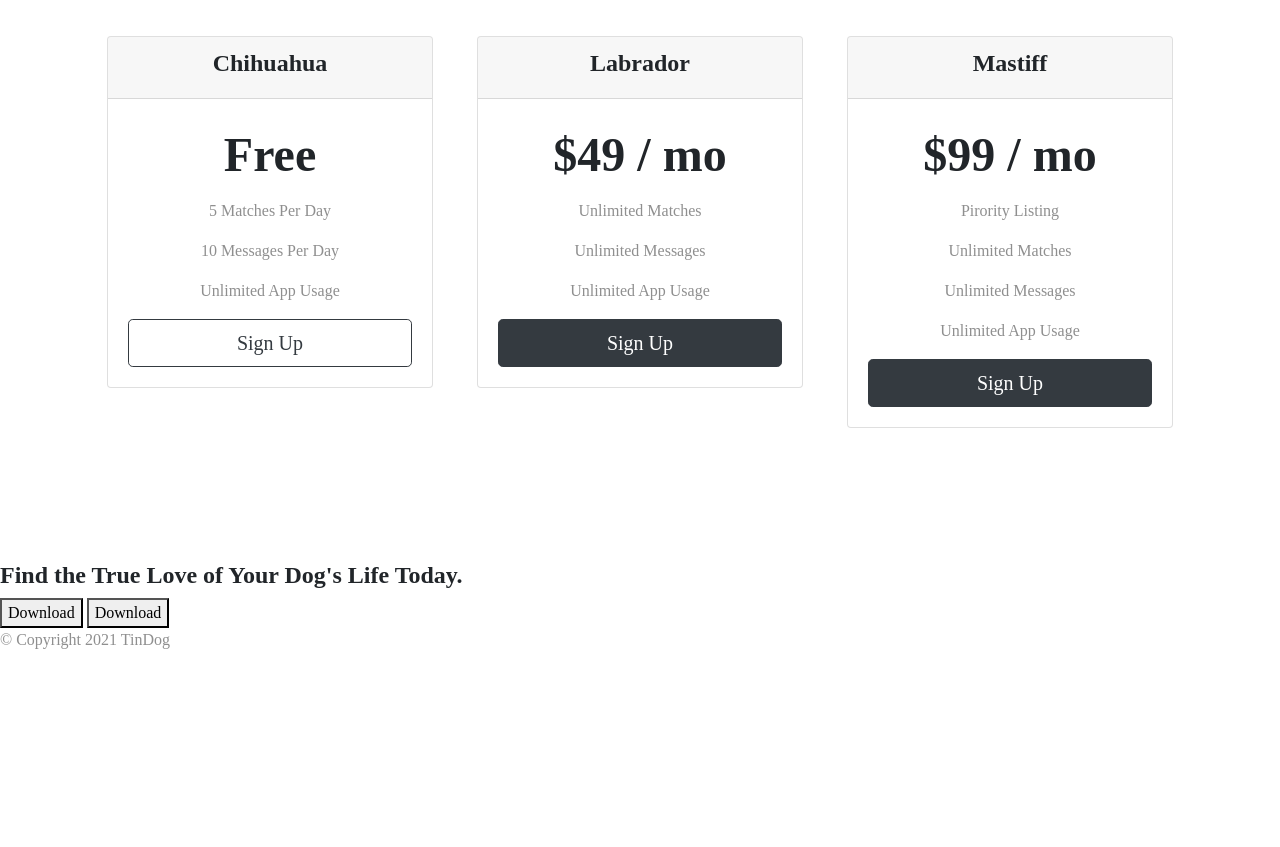
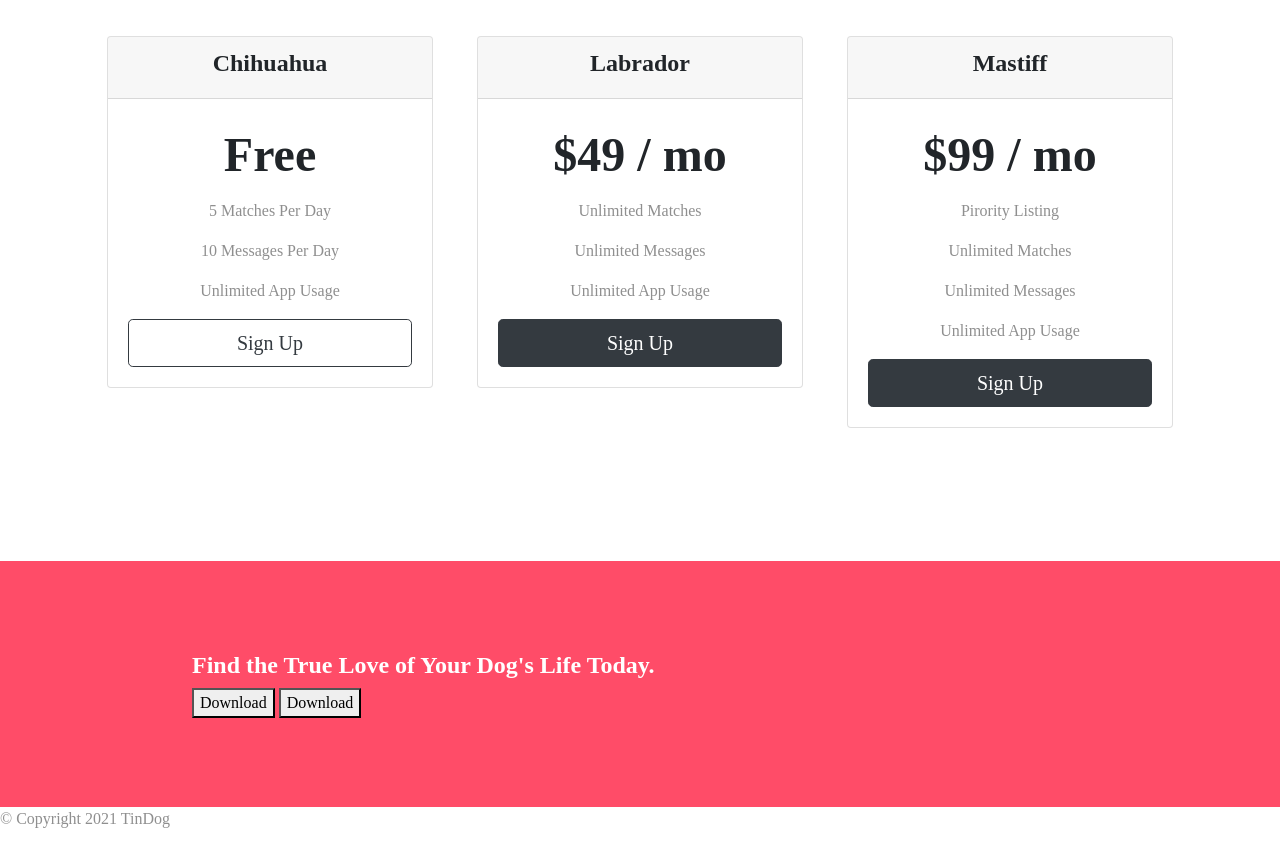
Before and after one commit to Djumabaevs/TinDog-Start-master, a plain HTML site: page index.html in a window 1280 px wide. Shown: the part 2013-2860 px from the top of the page. Before the commit the page ends 2681 px from the top, so only its background shows below. Drawn offline with nearby package versions, Linux system fonts and the light colour scheme.

Commit message:
cta section

```diff
--- a/css/styles.css
+++ b/css/styles.css
@@ -112,8 +112,17 @@ nav-item {
   padding: 3% 2%;
   text-align: center;
 }
+/* //CTA Section// */
+#cta {
+  background-color:  #ff4c68;
+  color: #fff;
+  padding: 7% 15%;
+}
 
 @media (max-width: 1028px) {
+  #title {
+    text-align: center;
+  }
   .title-image {
     position: static;
     transform: rotate(0);
--- a/index.html
+++ b/index.html
@@ -215,7 +215,7 @@
 
   <section id="cta">
 
-    <h3>Find the True Love of Your Dog's Life Today.</h3>
+    <h3 class="cta-heading">Find the True Love of Your Dog's Life Today.</h3>
     <button type="button">Download</button>
     <button type="button">Download</button>
 
```
